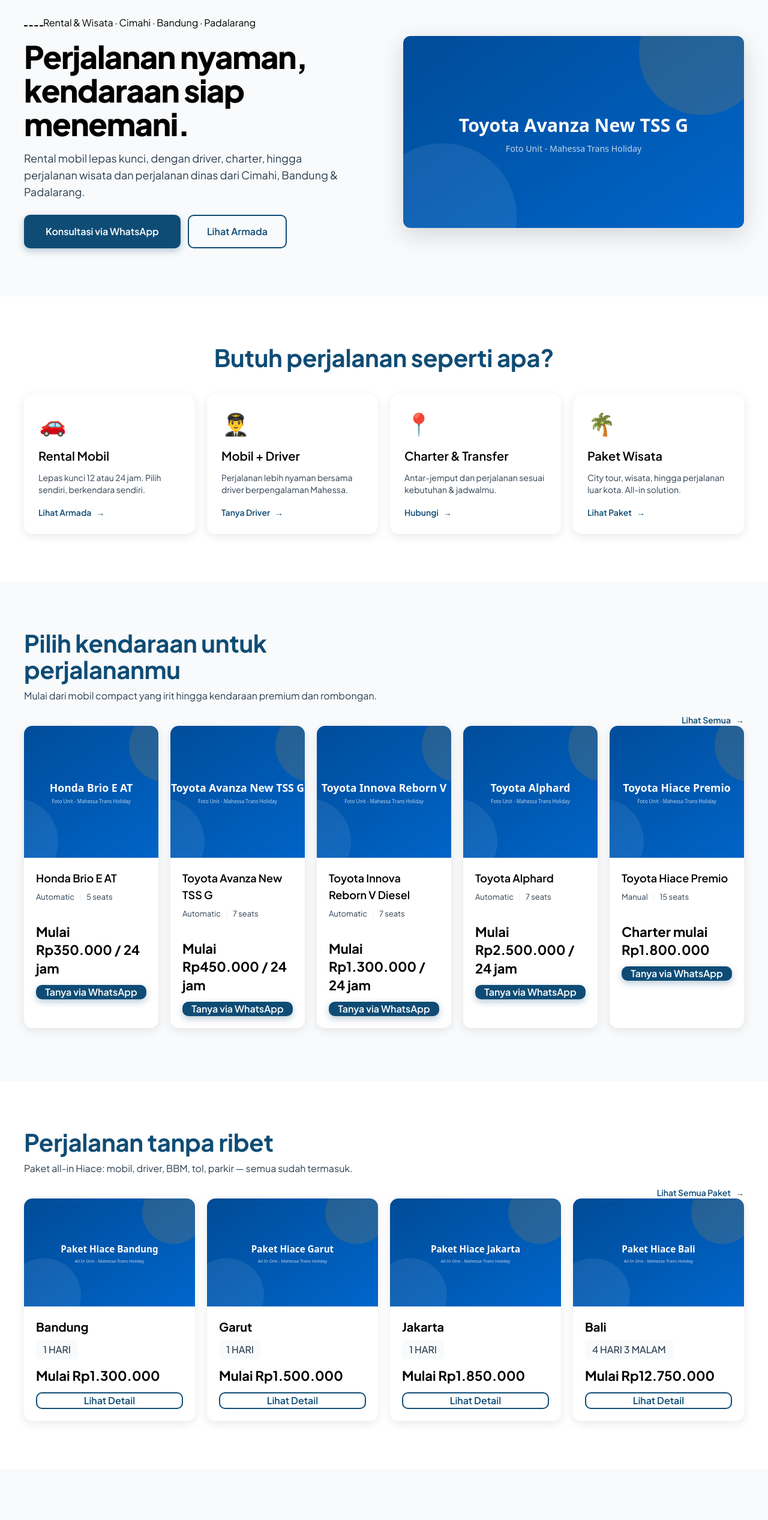
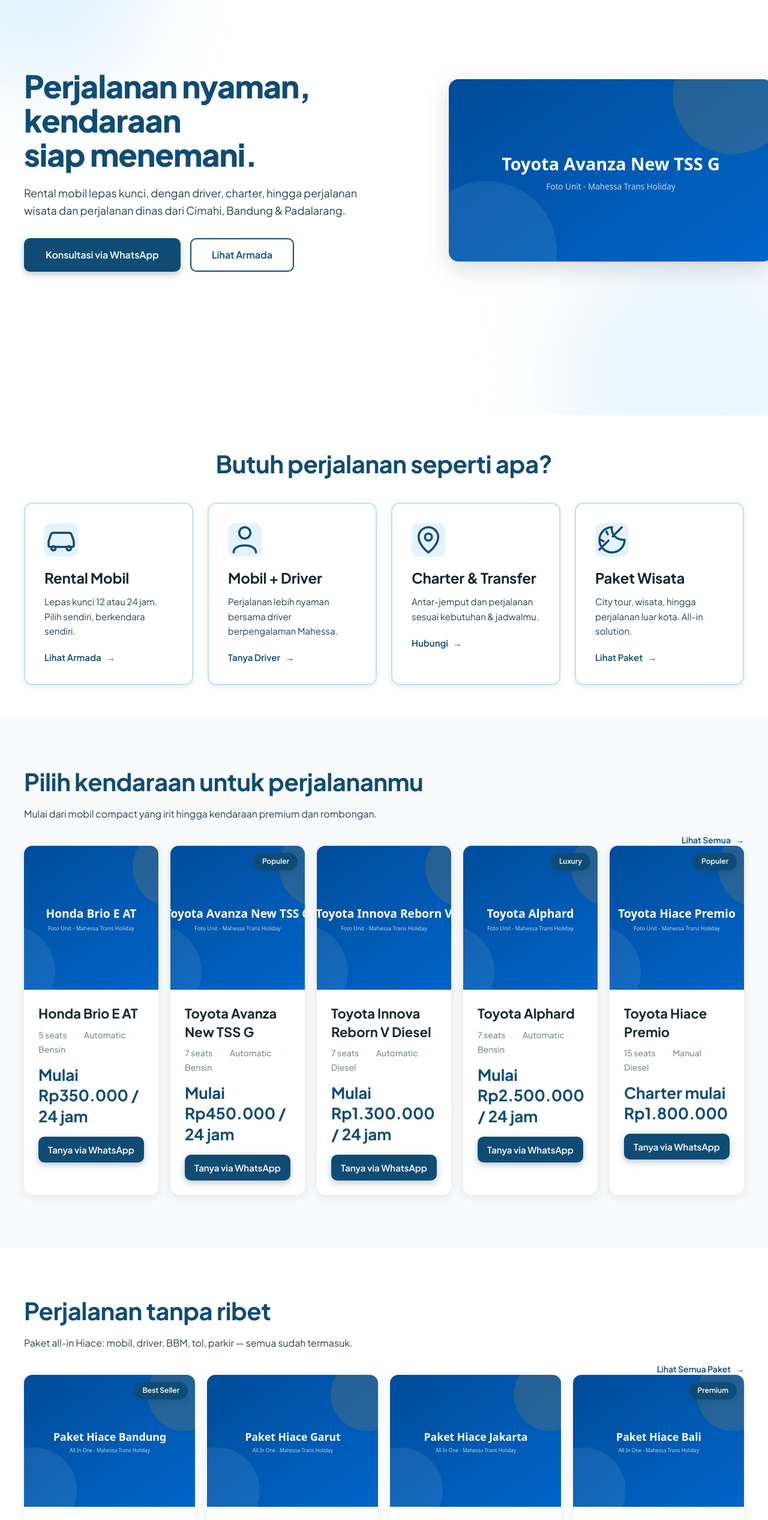
Before and after one commit to andhkx/MahessaTransHoliday, a Next.js app: page / in a window 1280 px wide. Shown: the part 180-2714 px from the top of the page at 60% size. Built offline with nearby package versions, Linux system fonts and the light colour scheme.

Commit message:
feat: hero, cards, accordion, cta sesuai design v2

```diff
--- a/components/Hero.tsx
+++ b/components/Hero.tsx
@@ -1,28 +1,30 @@
 import Image from "next/image";
 import Link from "next/link";
-import { SERVICE_AREAS } from "@/lib/constants";
 import { waGeneralLink } from "@/lib/whatsapp";
 
 export default function Hero() {
   return (
-    <section className="bg-surface pb-12 pt-[104px] lg:pb-20 lg:pt-[134px]">
-      <div className="container-site grid items-center gap-10 lg:grid-cols-2 lg:gap-16">
+    <section className="relative overflow-hidden bg-white">
+      <div
+        aria-hidden="true"
+        className="pointer-events-none absolute -left-32 -top-32 h-96 w-96 rounded-full bg-sky/40 blur-3xl"
+      />
+      <div
+        aria-hidden="true"
+        className="pointer-events-none absolute -bottom-40 -right-24 h-[28rem] w-[28rem] rounded-full bg-sky/30 blur-3xl"
+      />
+
+      <div className="container-site relative flex min-h-[80dvh] items-center pb-12 pt-12 lg:min-h-[100dvh] lg:pb-20 lg:pt-16">
+        <div className="grid w-full items-center gap-10 lg:grid-cols-[55%_45%] lg:gap-12">
           <div>
-          <span className="eyebrow">
-            <span
-              aria-hidden="true"
-              className="inline-block w-8 border-t-2 border-dashed border-accent"
-            />
-            Rental & Wisata · {SERVICE_AREAS.join(" · ")}
-          </span>
-          <h1 className="mt-4 max-w-[500px] text-[32px] font-extrabold leading-[40px] tracking-tight text-black md:text-h1 md:leading-[56px] lg:text-h1">
+            <h1 className="max-w-[550px] text-balance text-[36px] font-extrabold leading-[1.1] tracking-[-1px] text-primary lg:text-h1">
               Perjalanan nyaman, kendaraan siap menemani.
             </h1>
-          <p className="mt-4 max-w-[550px] text-base leading-relaxed text-body-text lg:text-lg lg:leading-7">
+            <p className="mt-5 max-w-[600px] text-base font-normal leading-relaxed text-body-text lg:text-lg">
               Rental mobil lepas kunci, dengan driver, charter, hingga perjalanan
               wisata dan perjalanan dinas dari Cimahi, Bandung & Padalarang.
             </p>
-          <div className="mt-6 flex flex-col gap-3 sm:flex-row">
+            <div className="mt-8 flex flex-col gap-3 sm:flex-row sm:gap-4">
               <a
                 href={waGeneralLink()}
                 target="_blank"
@@ -33,23 +35,24 @@
               </a>
               <Link
                 href="/armada"
-              className="btn btn-secondary px-[30px] py-[14px] text-base font-semibold"
+                className="btn btn-secondary border-[2.5px] px-[34px] py-[14px] text-base font-semibold"
               >
                 Lihat Armada
               </Link>
             </div>
           </div>
 
-        <div className="hidden md:block">
+          <div className="mt-10 lg:mt-0">
             <Image
               src="/images/vehicles/toyota-avanza.svg"
               alt="Toyota Avanza New TSS G — armada Mahessa Trans Holiday"
               width={1200}
               height={800}
               priority
-            sizes="(max-width: 1024px) 90vw, 50vw"
-            className="aspect-[4/3] w-full rounded-xl object-cover shadow-photo lg:aspect-[16/9]"
+              sizes="(max-width: 1024px) 100vw, 45vw"
+              className="aspect-[4/3] w-full rounded-2xl object-cover shadow-photo lg:aspect-video"
             />
+          </div>
         </div>
       </div>
     </section>
--- a/components/PackageCard.tsx
+++ b/components/PackageCard.tsx
@@ -15,27 +15,39 @@
 }: PackageCardProps) {
   return (
     <article
-      className={cn("card card-lift group overflow-hidden", className)}
+      className={cn("card card-lift group relative overflow-hidden", className)}
     >
-      <Image
-        src={packageItem.image}
-        alt={`Paket Hiace ${packageItem.destination}`}
-        width={640}
-        height={420}
-        sizes="(max-width: 640px) 100vw, (max-width: 1024px) 50vw, 33vw"
-        className="h-[180px] w-full object-cover transition-transform duration-300 group-hover:scale-[1.03]"
-      />
-      <div className="p-4 md:p-5">
-        <h3 className="text-h5 font-bold text-black">{packageItem.destination}</h3>
-        <span className="mt-2 inline-block rounded-md bg-surface px-3 py-1 text-caption font-medium uppercase text-body-text">
-          {packageItem.duration}
-        </span>
-        <p className="mb-3 mt-3 text-xl font-bold text-accent md:text-[22px]">
+      <Link
+        href={`/paket/${packageItem.slug}`}
+        aria-label={`Lihat detail paket ${packageItem.destination}`}
+        className="block relative h-[220px] bg-line md:h-[220px]"
+      >
+        <Image
+          src={packageItem.image}
+          alt={`Paket Hiace ${packageItem.destination}`}
+          fill
+          sizes="(max-width: 640px) 100vw, (max-width: 1024px) 50vw, 33vw"
+          className="object-cover transition-transform duration-300 group-hover:scale-[1.04]"
+        />
+        {packageItem.badge && (
+          <span className="badge-pill">{packageItem.badge}</span>
+        )}
+      </Link>
+      <div className="p-5 md:p-6">
+        <h3 className="text-[22px] font-bold text-navy">
+          Hiace {packageItem.destination}
+        </h3>
+        <p className="mt-2.5 mb-4 flex items-center gap-3 text-sm font-medium text-muted">
+          <span>{packageItem.duration}</span>
+          <span aria-hidden="true" className="text-line">·</span>
+          <span>All-in</span>
+        </p>
+        <p className="mb-4 text-2xl font-bold text-primary md:text-[26px]">
           Mulai {formatIDR(packageItem.price)}
         </p>
         <Link
           href={`/paket/${packageItem.slug}`}
-          className="btn btn-secondary btn-sm w-full"
+          className="btn btn-secondary btn-card w-full !border-2 !py-[12px]"
         >
           Lihat Detail
         </Link>
--- a/components/SectionHeading.tsx
+++ b/components/SectionHeading.tsx
@@ -4,12 +4,14 @@
   title: string;
   subtitle?: string;
   align?: "left" | "center";
+  tone?: "primary" | "navy";
 };
 
 export default function SectionHeading({
   title,
   subtitle,
   align = "center",
+  tone = "primary",
 }: SectionHeadingProps) {
   return (
     <div
@@ -18,14 +20,19 @@
         align === "center" ? "mx-auto text-center" : "text-left",
       )}
     >
-      <h2 className="text-[26px] font-bold leading-8 tracking-[-0.3px] text-primary md:text-h2 md:leading-[44px]">
+      <h2
+        className={cn(
+          "text-balance text-[28px] font-bold leading-tight tracking-[-0.5px] md:text-h2",
+          tone === "navy" ? "text-navy" : "text-primary",
+        )}
+      >
         {title}
       </h2>
       {subtitle && (
         <p
           className={cn(
-            "mt-3 text-sm leading-5 text-body-text md:text-base",
-            align === "center" && "mx-auto",
+            "mt-4 text-sm leading-relaxed text-body-text md:text-base",
+            align === "center" && "mx-auto max-w-xl",
           )}
         >
           {subtitle}
--- a/components/ServiceCards.tsx
+++ b/components/ServiceCards.tsx
@@ -3,33 +3,52 @@
 import Reveal from "./Reveal";
 import SectionHeading from "./SectionHeading";
 
+const serviceIcons: Record<string, React.ReactNode> = {
+  "rental-mobil": (
+    <svg viewBox="0 0 24 24" fill="none" stroke="currentColor" strokeWidth={1.5} className="h-full w-full">
+      <path strokeLinecap="round" strokeLinejoin="round" d="M5 17h14m-1.5 2.5a1.5 1.5 0 100-3 1.5 1.5 0 000 3zm-11 0a1.5 1.5 0 100-3 1.5 1.5 0 000 3zM3 13l1.6-4.7A2 2 0 016.5 7h11a2 2 0 011.9 1.3L21 13v3a1 1 0 01-1 1H4a1 1 0 01-1-1v-3z" />
+    </svg>
+  ),
+  "mobil-driver": (
+    <svg viewBox="0 0 24 24" fill="none" stroke="currentColor" strokeWidth={1.5} className="h-full w-full">
+      <path strokeLinecap="round" strokeLinejoin="round" d="M16 7a4 4 0 11-8 0 4 4 0 018 0zM4 21c0-3.3 3.6-5 8-5s8 1.7 8 5" />
+    </svg>
+  ),
+  "charter-transfer": (
+    <svg viewBox="0 0 24 24" fill="none" stroke="currentColor" strokeWidth={1.5} className="h-full w-full">
+      <path strokeLinecap="round" strokeLinejoin="round" d="M12 21s-7-5.1-7-11a7 7 0 1114 0c0 5.9-7 11-7 11zm0-8.5a2.5 2.5 0 100-5 2.5 2.5 0 000 5z" />
+    </svg>
+  ),
+  "paket-wisata": (
+    <svg viewBox="0 0 24 24" fill="none" stroke="currentColor" strokeWidth={1.5} className="h-full w-full">
+      <path strokeLinecap="round" strokeLinejoin="round" d="M21 12a9 9 0 11-9-9m9 9c-2 0-5-.5-7-2.5S11.5 4 12 3m-2.5 9.5L3 19m9.5-9.5L19 3M6 13l-2-1m5-4l-1-2" />
+    </svg>
+  ),
+};
+
 export default function ServiceCards() {
   return (
-    <section className="py-12 lg:py-20">
+    <section className="bg-white py-10 lg:py-14">
       <div className="container-site">
         <SectionHeading title="Butuh perjalanan seperti apa?" />
-        <div className="grid grid-cols-1 gap-4 sm:grid-cols-2 lg:grid-cols-4 lg:gap-5">
+        <div className="grid grid-cols-1 gap-4 sm:grid-cols-2 lg:grid-cols-4 lg:gap-6">
           {services.map((service, i) => (
             <Reveal key={service.id} delay={(i % 4) as 0 | 1 | 2 | 3}>
-              <div className="card card-lift group h-full p-6">
-                <span className="flex h-12 w-12 items-center justify-center text-[36px] leading-none">
-                  {service.icon}
+              <div className="group h-full rounded-[14px] border-2 border-sky bg-white p-6 shadow-card transition-all duration-300 hover:-translate-y-1.5 hover:border-primary hover:bg-surface hover:shadow-card-hover lg:p-8">
+                <span className="mb-5 flex h-14 w-14 items-center justify-center rounded-xl bg-sky/40 text-primary transition-colors duration-300 group-hover:bg-primary group-hover:text-white">
+                  {serviceIcons[service.id]}
                 </span>
-                <h3 className="mb-3 mt-4 text-h5 font-semibold text-black">
+                <h3 className="mb-3 text-xl font-semibold text-navy lg:text-h4 lg:font-bold">
                   {service.title}
                 </h3>
-                <p className="mb-4 flex-1 text-sm leading-5 text-body-text">
+                <p className="mb-5 text-[15px] font-normal leading-relaxed text-body-text">
                   {service.text}
                 </p>
-                <Link
-                  href={service.ctaHref}
-                  className="text-link text-sm"
-                  aria-label={`${service.ctaLabel} - ${service.title}`}
-                >
+                <Link href={service.ctaHref} className="text-link text-[15px]">
                   {service.ctaLabel}
                   <span
                     aria-hidden="true"
-                    className="transition-transform duration-200 group-hover:translate-x-1"
+                    className="transition-transform duration-300 group-hover:translate-x-1.5"
                   >
                     →
                   </span>
--- a/components/VehicleCard.tsx
+++ b/components/VehicleCard.tsx
@@ -20,42 +20,52 @@
 
 export default function VehicleCard({ vehicle, className }: VehicleCardProps) {
   return (
-    <article className={cn("card card-lift group overflow-hidden", className)}>
+    <article
+      className={cn(
+        "card card-lift group relative overflow-hidden",
+        className,
+      )}
+    >
       <Link
         href={`/armada/${vehicle.slug}`}
         className="block"
         aria-label={`Lihat detail ${vehicle.name}`}
       >
+        <div className="relative h-[220px] bg-line md:h-[240px]">
           <Image
             src={vehicle.image}
             alt={`${vehicle.name} — rental Mahessa Trans Holiday`}
-          width={640}
-          height={420}
+            fill
             sizes="(max-width: 640px) 100vw, (max-width: 1024px) 50vw, 25vw"
-          className="h-[200px] w-full object-cover transition-transform duration-300 group-hover:scale-[1.03] md:h-[220px]"
+            className="object-cover transition-transform duration-300 group-hover:scale-[1.04]"
           />
-        <div className="p-4 md:p-5">
-          <h3 className="mb-2 text-lg font-semibold text-black transition-colors duration-200 group-hover:text-primary">
+        </div>
+        {vehicle.badge && <span className="badge-pill">{vehicle.badge}</span>}
+      </Link>
+      <div className="p-5 md:p-6">
+        <h3 className="text-[22px] font-bold leading-snug text-navy">
+          <Link
+            href={`/armada/${vehicle.slug}`}
+            className="transition-colors duration-300 hover:text-primary"
+          >
             {vehicle.name}
+          </Link>
         </h3>
-          <p className="mb-3 flex items-center gap-2 text-[13px] text-body-text">
+        <p className="mt-2.5 mb-4 flex flex-wrap items-center gap-x-3 gap-y-1 text-sm font-medium text-muted">
+          <span>{vehicle.capacity} seats</span>
+          <span aria-hidden="true" className="text-line">·</span>
           <span>{vehicle.transmission}</span>
-            <span aria-hidden="true" className="text-line">
-              |
-            </span>
-            <span>{vehicle.capacity} seats</span>
+          <span aria-hidden="true" className="text-line">·</span>
+          <span>{vehicle.fuelType}</span>
         </p>
-        </div>
-      </Link>
-      <div className="px-4 pb-4 md:px-5 md:pb-5">
-        <p className="mb-3 text-xl font-bold text-accent md:text-[22px]">
+        <p className="mb-4 text-2xl font-bold text-primary md:text-[26px]">
           {vehiclePriceLine(vehicle)}
         </p>
         <a
           href={waVehicleLink(vehicle.name)}
           target="_blank"
           rel="noopener noreferrer"
-          className="btn btn-primary btn-sm w-full"
+          className="btn btn-primary btn-card w-full transition-transform duration-200 hover:scale-[1.02]"
         >
           Tanya via WhatsApp
         </a>
```
Also changed, not shown: components/CtaSection.tsx (+5 -7 lines), components/FaqAccordion.tsx (+5 -8 lines), components/PageHeader.tsx (+7 -10 lines). Lines whose indentation alone changed are shown as unchanged.
